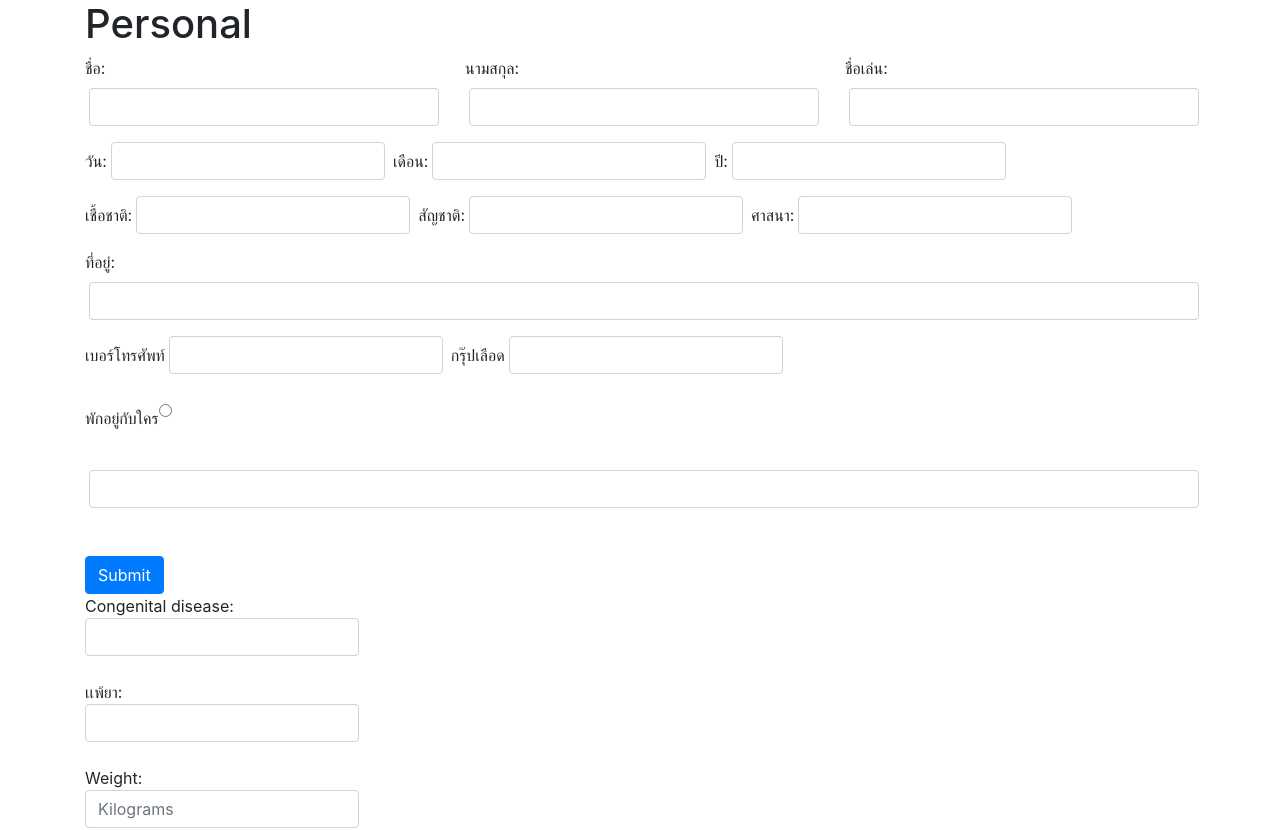
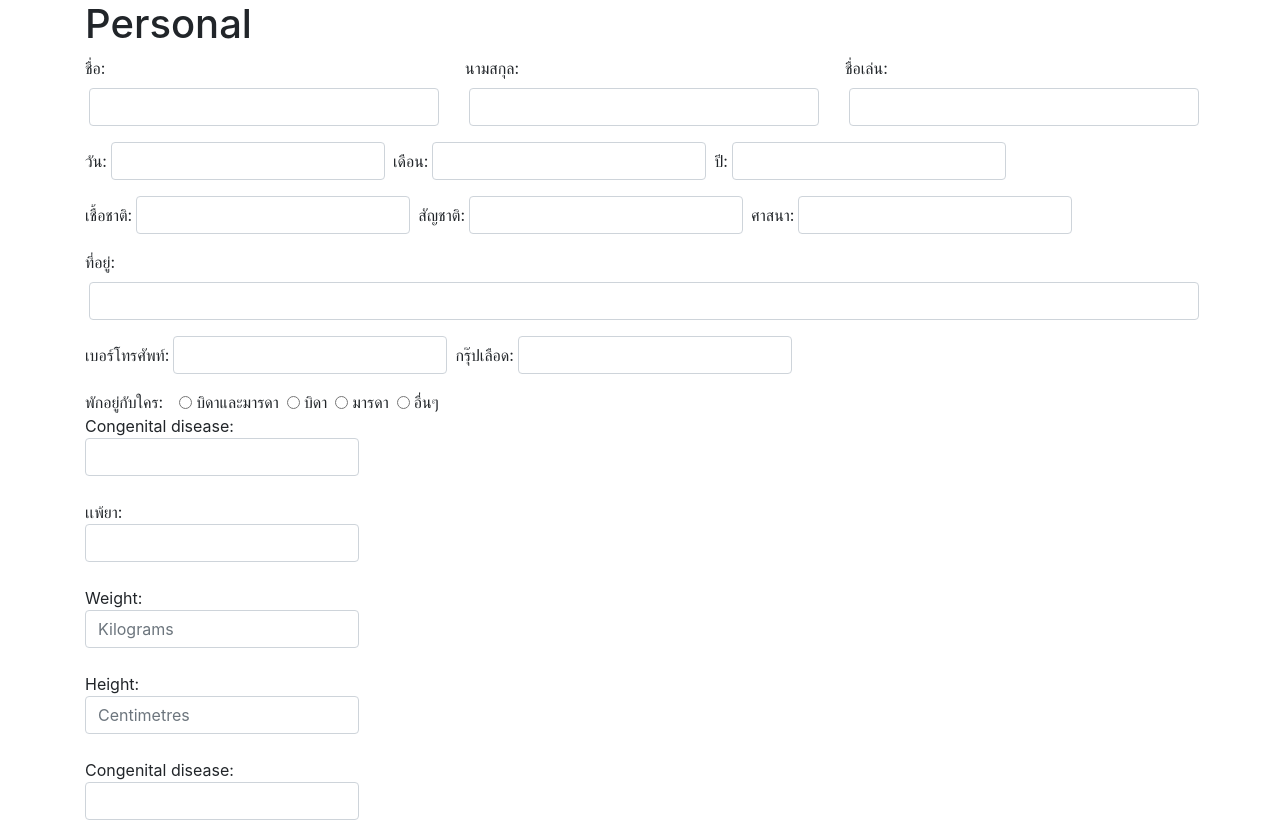
Before and after one commit to F9Uf/imagine-inskru, a Vue app: page /personal in a window 1280 px wide. Shown: the top 830 px of the page. Built offline with nearby package versions, Linux system fonts and the light colour scheme.

Commit message:
personal1

```diff
--- a/src/components/personal/personal1.vue
+++ b/src/components/personal/personal1.vue
@@ -45,30 +45,35 @@
 
       <!-- โทรศัพท์ -->
       <div class="form-inline mt-3">
-        <label for="phone">เบอร์โทรศัพท์</label>
+        <label for="phone">เบอร์โทรศัพท์:</label>
         <input type="text" class="form-control ml-1 mr-2" id="phoneNumber">
-        <label for="blood">กรุ๊ปเลือด</label>
+        <label for="blood">กรุ๊ปเลือด:</label>
         <input type="text" class="form-control ml-1 mr-2" id="bloodGroup">
       </div>
 
       <!-- พักอยู่กับใคร -->
       <div class="form-inline mt-3">
-        <label class="mt-3">พักอยู่กับใคร</label>
-        <div class="form-check">
-          <label class="form-check-label">
-            <input type="radio" class="form-check-input" name="">
-          </label>
-        </div>
+      <label class="mr-3">พักอยู่กับใคร:</label>
+      <div class="form-check">
+        <input type="radio" class="form-check-input" name="familyStatus" v-model="familyStatus" value="both">
+        <label for="form-check-label">บิดาและมารดา</label>
       </div>
-      <!--  -->
-      <div class="form-inline mt-3">
-
+      <div class="form-check">
+        <input type="radio" class="form-check-input ml-2" name="familyStatus" v-model="familyStatus" value="father">
+        <label for="form-check-label">บิดา</label>
       </div>
-
-      <label for=""></label>
-      <input type="text" class="form-control ml-1 mr-2" id="">
-
-  <button type="submit" class="btn btn-primary mt-5">Submit</button>
+      <div class="form-check">
+        <input type="radio" class="form-check-input ml-2" name="familyStatus" v-model="familyStatus" value="mother">
+        <label for="form-check-label">มารดา</label>
+      </div>
+      <div class="form-check">
+        <input type="radio" class="form-check-input ml-2" name="familyStatus" v-model="familyStatus" value="other">
+        <label for="form-check-label">อื่นๆ</label>
+      </div>
+      <div class="form-group" v-if="familyStatus === 'other'">
+        <input type="text" class="form-control ml-2" v-model="otherStatus" placeholder="โปรดระบุ">
+      </div>
+      </div>
 </form>
 </div>
 </template>
@@ -78,8 +83,11 @@ const firebase = require('../../service/firebaseConfig');
 
 export default {
   name: 'personal1',
-  mounted() {
-    console.log(firebase);
+  data() {
+    return {
+          familyStatus: null,
+          otherStatus: ''
+    }
   }
 }
 </script>
```
